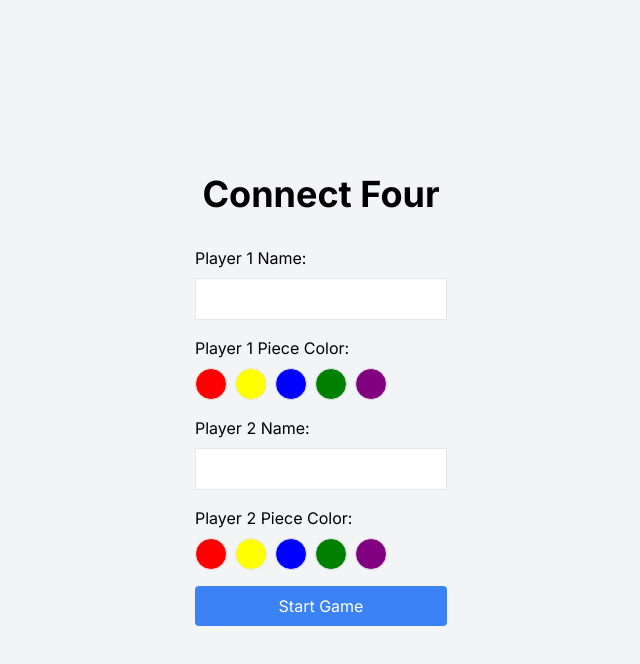
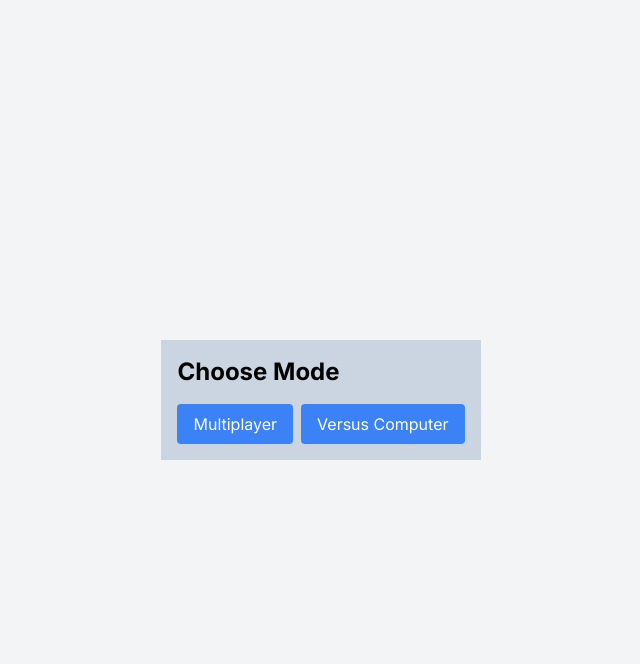
Before and after one commit to JonathanSeehagen/pos-biopark-connect-four, a Next.js app: page / in a window 1280 px wide. Both pictures are taken after a click on the button "Inglês". Shown: the top 664 px of the page, without its empty margins (319-959 px from the left). Built offline with nearby package versions, Linux system fonts and the light colour scheme.

Commit message:
fix: stable version

```diff
--- a/i18n.ts
+++ b/i18n.ts
@@ -3,14 +3,12 @@ import { initReactI18next } from "react-i18next";
 import en from "./public/locales/en/translation.json";
 import pt from "./public/locales/pt/translation.json";
 import es from "./public/locales/es/translation.json";
-import ru from "./public/locales/ru/translation.json";
 
 i18n.use(initReactI18next).init({
   resources: {
     en: { translation: en },
     pt: { translation: pt },
     es: { translation: es },
-    ru: { translation: ru },
   },
   lng: "pt", // Idioma padrão
   fallbackLng: "pt",
--- a/package.json
+++ b/package.json
@@ -19,6 +19,7 @@
     "next": "14.2.7",
     "react": "^18",
     "react-dom": "^18",
+    "react-hook-form": "^7.53.0",
     "react-i18next": "^15.0.1",
     "socket.io": "^4.7.5",
     "socket.io-client": "^4.7.5",
--- a/public/locales/en/translation.json
+++ b/public/locales/en/translation.json
@@ -1,9 +1,8 @@
 {
   "select_language": "Select Language",
-  "english": "English",
-  "portuguese": "Portuguese",
-  "russian": "Russian",
-  "spanish": "Spanish",
+  "english": "Inglês",
+  "portuguese": "Português",
+  "spanish": "Espanhol",
   "select_color": "Please select the color for both players.",
   "player1_name": "Player 1 Name:",
   "player1_color": "Player 1 Piece Color:",
@@ -16,11 +15,16 @@
   "player_info": "Player Information:",
   "reset_game": "Reset Game",
   "current_player": "Current Player",
+  "select_mode": "Choose Mode",
+  "multiplayer": "Multiplayer",
+  "vs_computer": "Versus Computer",
+  "computer_player_name": "Computer",
   "colors": {
     "red": "Red",
     "yellow": "Yellow",
     "blue": "Blue",
     "green": "Green",
-    "purple": "Purple"
+    "purple": "Purple",
+    "black": "Black"
   }
 }
--- a/public/locales/es/translation.json
+++ b/public/locales/es/translation.json
@@ -1,9 +1,8 @@
 {
   "select_language": "Seleccione el Idioma",
-  "english": "Inglés",
-  "portuguese": "Portugués",
-  "russian": "Ruso",
-  "spanish": "Espańol",
+  "english": "Inglês",
+  "portuguese": "Português",
+  "spanish": "Espanhol",
   "select_color": "Por favor, seleccione el color para ambos jugadores.",
   "player1_name": "Nombre del Jugador 1:",
   "player1_color": "Color de la pieza del Jugador 1:",
@@ -16,11 +15,16 @@
   "player_info": "Información de los Jugadores:",
   "reset_game": "Reiniciar Juego",
   "current_player": "Jugador Actual",
+  "select_mode": "Elige el Modo",
+  "multiplayer": "Multijugador",
+  "vs_computer": "Contra la Máquina",
+  "computer_player_name": "Máquina",
   "colors": {
     "red": "Rojo",
     "yellow": "Amarillo",
     "blue": "Azul",
     "green": "Verde",
-    "purple": "Morado"
+    "purple": "Morado",
+    "black": "Negro"
   }
 }
--- a/public/locales/pt/translation.json
+++ b/public/locales/pt/translation.json
@@ -16,11 +16,16 @@
   "player_info": "Informações dos Jogadores:",
   "reset_game": "Reiniciar Jogo",
   "current_player": "Jogador Atual",
+  "select_mode": "Selecionar Modo",
+  "multiplayer": "Multiplayer",
+  "vs_computer": "Contra o Computador",
+  "computer_player_name": "Computador",
   "colors": {
     "red": "Vermelho",
     "yellow": "Amarelo",
     "blue": "Azul",
     "green": "Verde",
-    "purple": "Roxo"
+    "purple": "Roxo",
+    "black": "Preto"
   }
 }
--- a/src/app/page.tsx
+++ b/src/app/page.tsx
@@ -8,7 +8,7 @@ const Home: React.FC = () => {
   return (
     <>
       <div className="flex flex-col items-center justify-center min-h-screen bg-gray-100">
-        <h1 className="text-4xl font-bold mb-8 text-black">Connect Four</h1>
+        {/* <h1 className="text-4xl font-bold mb-8 text-black">Connect Four</h1> */}
         <GameProvider>
           <Board />
         </GameProvider>
--- a/src/components/Board.tsx
+++ b/src/components/Board.tsx
@@ -1,5 +1,6 @@
 // src/components/Board.tsx
-import React, { useState, useEffect } from "react";
+import React, { useRef, useState } from "react";
+import { useForm } from "react-hook-form";
 import { useGame } from "../contexts/GameContext";
 import { useTranslation } from "react-i18next";
 
@@ -18,38 +19,34 @@ const Board: React.FC = () => {
     mode,
     setMode,
   } = useGame();
+
+  const inputRef = useRef<HTMLInputElement | null>(null);
   const { t, i18n } = useTranslation();
+  const { register, handleSubmit, setValue } = useForm();
 
-  const [player1Name, setPlayer1Name] = useState("");
-  const [player2Name, setPlayer2Name] = useState("");
-
+  const [player1Color, setPlayer1ColorState] = useState("red");
+  const [player2Color, setPlayer2ColorState] = useState("yellow");
   const [showPlayerSetup, setShowPlayerSetup] = useState(true);
   const [showLanguageSetup, setShowLanguageSetup] = useState(true);
-  const [showModeSetup, setShowModeSetup] = useState(false); // Adicionado para seleção do modo
-
-  const [player1Color, setPlayer1ColorState] = useState("");
-  const [player2Color, setPlayer2ColorState] = useState("");
-
-  useEffect(() => {
-    if (player1) setPlayer1ColorState(player1.color);
-    if (player2) setPlayer2ColorState(player2.color);
-  }, [player1, player2]);
+  const [showModeSetup, setShowModeSetup] = useState(true);
 
   const handleColorSelect = (color: string, isPlayer1: boolean) => {
     if (isPlayer1) {
+      if (player2Color !== color) {
         setPlayer1ColorState(color);
         setPlayer1Color(color as any);
+      }
     } else {
+      if (player1Color !== color) {
         setPlayer2ColorState(color);
         setPlayer2Color(color as any);
       }
+    }
   };
 
-  const handleSubmitPlayers = (e: React.FormEvent) => {
-    e.preventDefault();
-    startGame(player1Name, player2Name);
+  const handlePlayersSubmit = (data: any) => {
+    startGame(data.player1Name, data.player2Name);
     setShowPlayerSetup(false);
-    setShowModeSetup(true); // Mostrar seleção do modo após configurar jogadores
   };
 
   const handleLanguageChange = (lang: string) => {
@@ -57,18 +54,25 @@ const Board: React.FC = () => {
     setShowLanguageSetup(false);
   };
 
-  const handleModeSelect = (selectedMode: string) => {
-    setMode(selectedMode);
+  const handleModeSelect = (mode: "multiplayer" | "vsComputer") => {
+    setMode(mode);
+    if (mode === "vsComputer") {
+      setValue(
+        "player2Name",
+        mode === "vsComputer" ? t("computer_player_name") : ""
+      );
+      setPlayer2Color("black"); // Define a cor preta para o jogador computador
+      setPlayer2ColorState("black");
+    }
     setShowModeSetup(false);
   };
 
+  function Render_LanguageSelect() {
     return (
-    <div className="flex flex-col items-center">
-      {showLanguageSetup ? (
-        <div className="flex flex-col space-y-4">
-          <h2 className="text-2xl font-bold text-black">
-            {`${t("select_language")}:`}
-          </h2>
+      <div className="flex flex-col space-y-4 bg-slate-300 p-4">
+        <h2 className="text-2xl font-bold text-black">{`${t(
+          "select_language"
+        )}:`}</h2>
         <div className="flex space-x-2">
           <button
             onClick={() => handleLanguageChange("en")}
@@ -83,12 +87,6 @@ const Board: React.FC = () => {
             {t("portuguese")}
           </button>
           <button
-              onClick={() => handleLanguageChange("ru")}
-              className="px-4 py-2 bg-blue-500 text-white rounded"
-            >
-              {t("russian")}
-            </button>
-            <button
             onClick={() => handleLanguageChange("es")}
             className="px-4 py-2 bg-blue-500 text-white rounded"
           >
@@ -96,10 +94,14 @@ const Board: React.FC = () => {
           </button>
         </div>
       </div>
-      ) : showPlayerSetup ? (
+    );
+  }
+
+  function Render_SetUsers() {
+    return (
       <form
-          onSubmit={handleSubmitPlayers}
-          className="flex flex-col space-y-4"
+        onSubmit={handleSubmit(handlePlayersSubmit)}
+        className="flex flex-col space-y-4 bg-slate-300 p-4"
       >
         <div className="flex flex-col">
           <label htmlFor="player1Name" className="mb-2 text-black">
@@ -107,9 +109,8 @@ const Board: React.FC = () => {
           </label>
           <input
             type="text"
-              id="player1Name"
-              value={player1Name}
-              onChange={(e) => setPlayer1Name(e.target.value)}
+            ref={inputRef}
+            {...register("player1Name", { required: true })}
             className="border p-2 text-black bg-white"
             required
           />
@@ -124,6 +125,8 @@ const Board: React.FC = () => {
                 key={color}
                 className={`w-8 h-8 rounded-full border cursor-pointer ${
                   color === player1Color ? "border-black" : ""
+                } ${
+                  color === player2Color ? "bg-gray-400 cursor-not-allowed" : ""
                 }`}
                 style={{ backgroundColor: color }}
                 onClick={() => handleColorSelect(color, true)}
@@ -131,15 +134,16 @@ const Board: React.FC = () => {
             ))}
           </div>
         </div>
+
+        {mode === "multiplayer" && (
+          <>
             <div className="flex flex-col">
               <label htmlFor="player2Name" className="mb-2 text-black">
                 {t("player2_name")}
               </label>
               <input
                 type="text"
-              id="player2Name"
-              value={player2Name}
-              onChange={(e) => setPlayer2Name(e.target.value)}
+                {...register("player2Name", { required: true })}
                 className="border p-2 text-black bg-white"
                 required
               />
@@ -154,6 +158,10 @@ const Board: React.FC = () => {
                     key={color}
                     className={`w-8 h-8 rounded-full border cursor-pointer ${
                       color === player2Color ? "border-black" : ""
+                    } ${
+                      color === player1Color
+                        ? "bg-gray-400 cursor-not-allowed"
+                        : ""
                     }`}
                     style={{ backgroundColor: color }}
                     onClick={() => handleColorSelect(color, false)}
@@ -161,6 +169,9 @@ const Board: React.FC = () => {
                 ))}
               </div>
             </div>
+          </>
+        )}
+
         <button
           type="submit"
           className="px-4 py-2 bg-blue-500 text-white rounded"
@@ -168,8 +179,12 @@ const Board: React.FC = () => {
           {t("start_game")}
         </button>
       </form>
-      ) : showModeSetup ? (
-        <div className="flex flex-col space-y-4">
+    );
+  }
+
+  function Render_ModeSelect() {
+    return (
+      <div className="flex flex-col space-y-4 bg-slate-300 p-4">
         <h2 className="text-2xl font-bold text-black">{t("select_mode")}</h2>
         <div className="flex space-x-2">
           <button
@@ -186,7 +201,11 @@ const Board: React.FC = () => {
           </button>
         </div>
       </div>
-      ) : (
+    );
+  }
+
+  function Render_Board() {
+    return (
       <div className="flex space-x-8">
         <div className="grid grid-cols-7 gap-2 mb-4">
           {board.map((row, rowIndex) =>
@@ -209,6 +228,8 @@ const Board: React.FC = () => {
                         ? "bg-blue-500"
                         : cell === "green"
                         ? "bg-green-500"
+                        : cell === "black"
+                        ? "bg-black"
                         : "bg-purple-500"
                     }`}
                   />
@@ -218,9 +239,7 @@ const Board: React.FC = () => {
           )}
         </div>
         <div className="flex flex-col space-y-4">
-            <div className="text-xl font-bold text-black">
-              {t("player_info")}
-            </div>
+          <div className="text-xl font-bold text-black">{t("player_info")}</div>
           <div className="text-lg text-black">
             <span className="font-bold">{player1?.name}</span>:{" "}
             <span style={{ color: player1?.color }}>
@@ -245,23 +264,30 @@ const Board: React.FC = () => {
           {winner && (
             <div className="text-2xl font-bold text-black mb-4">
               {winner === "draw"
-                  ? t("draw_message")
-                  : t("winner_message", {
-                      name: winner.name,
-                      color: t(`colors.${winner.color}`),
-                    })}
+                ? t("it's_a_draw")
+                : `${winner.name} ${t("wins")}!`}
             </div>
           )}
-            {winner && (
           <button
             onClick={resetGame}
             className="px-4 py-2 bg-blue-500 text-white rounded"
           >
             {t("reset_game")}
           </button>
-            )}
         </div>
       </div>
+    );
+  }
+
+  return (
+    <div className="flex flex-col items-center">
+      {showLanguageSetup && <Render_LanguageSelect />}
+      {!showLanguageSetup && showModeSetup && <Render_ModeSelect />}
+      {!showLanguageSetup && !showModeSetup && showPlayerSetup && (
+        <Render_SetUsers />
+      )}
+      {!showLanguageSetup && !showModeSetup && !showPlayerSetup && (
+        <Render_Board />
       )}
     </div>
   );
```
Also changed, not shown: public/locales/ru/translation.json (deleted, +0 -26 lines), src/contexts/GameContext.tsx (+23 -18 lines), 1 other file (tests, documents, lock files or other folders). Lines whose indentation alone changed are shown as unchanged.
